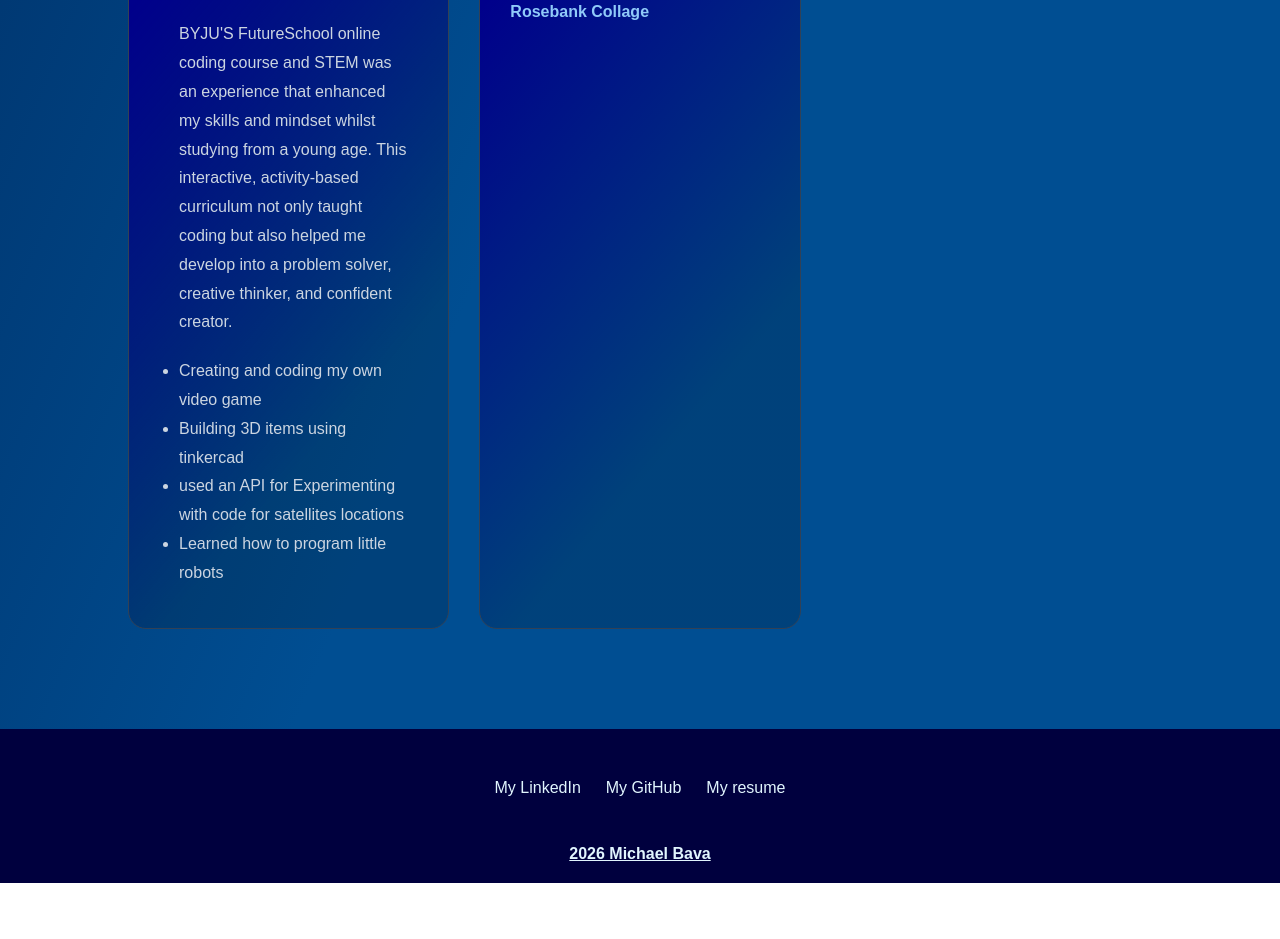
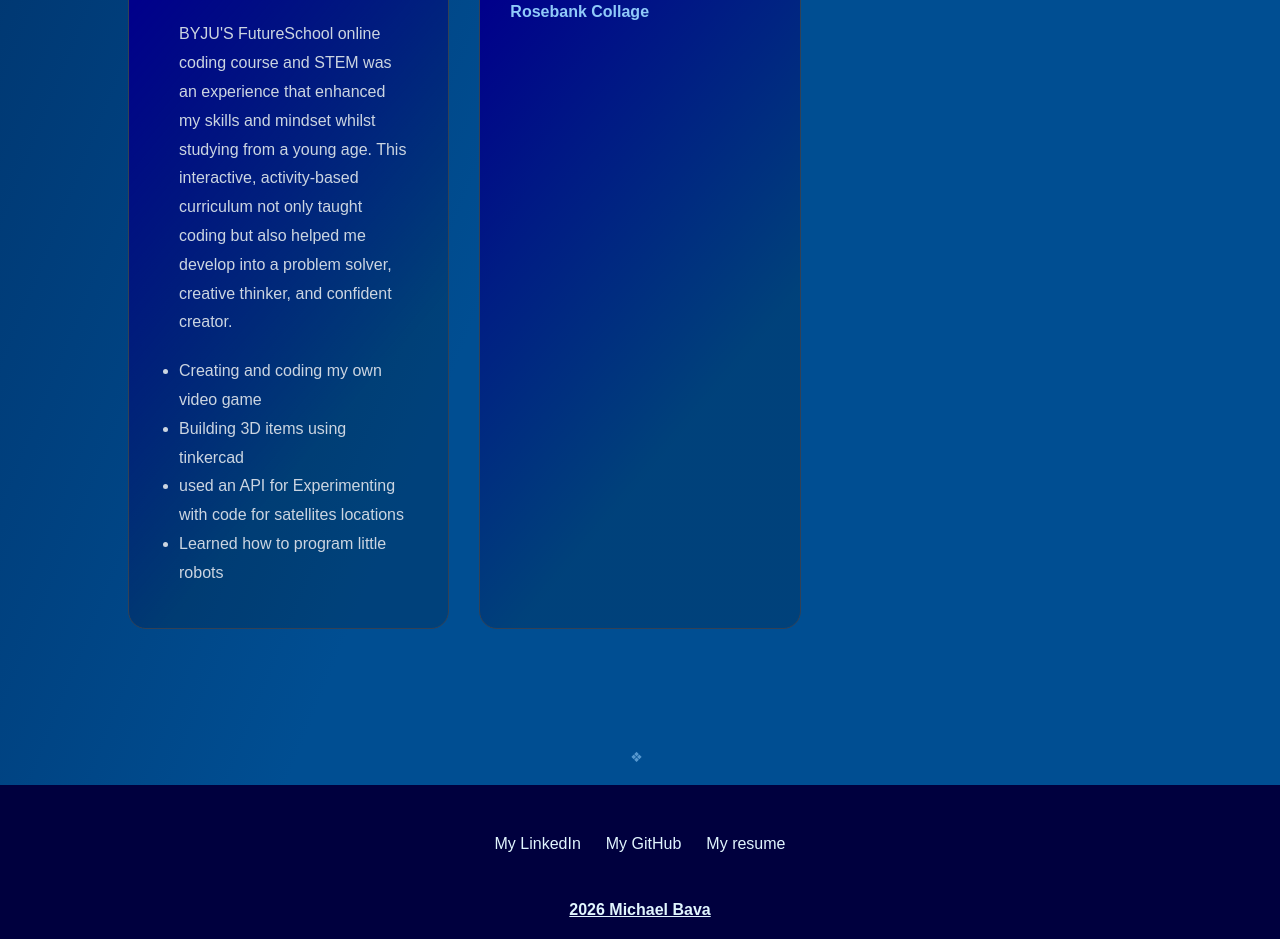
Before and after one commit to coder690/MichaelBavaPortfolio.Github.io, a plain HTML site: page Skills&Experience.html in a window 1280 px wide. Shown: the part 4630-5569 px from the top of the page. Before the commit the page ends 5513 px from the top, so only its background shows below. Drawn offline with Linux system fonts and the light colour scheme; a script that the page names is missing.

Commit message:
Fix HTML encoding issues and update content

```diff
--- a/Skills&Experience.html
+++ b/Skills&Experience.html
@@ -218,6 +218,7 @@
     </div>
 
 </section>
+    <div class="divider">❖</div>
 </main>
 </body>
 
```
